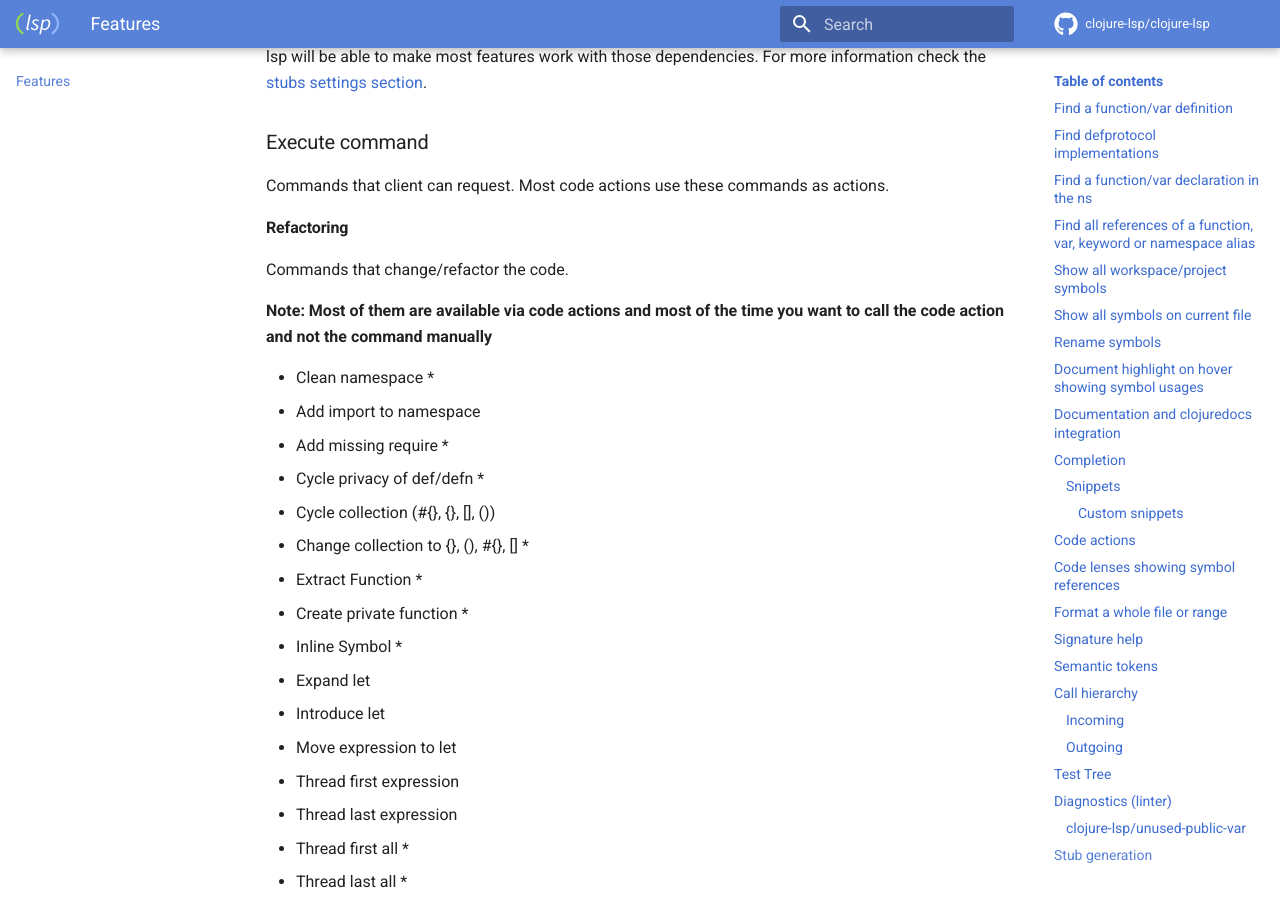
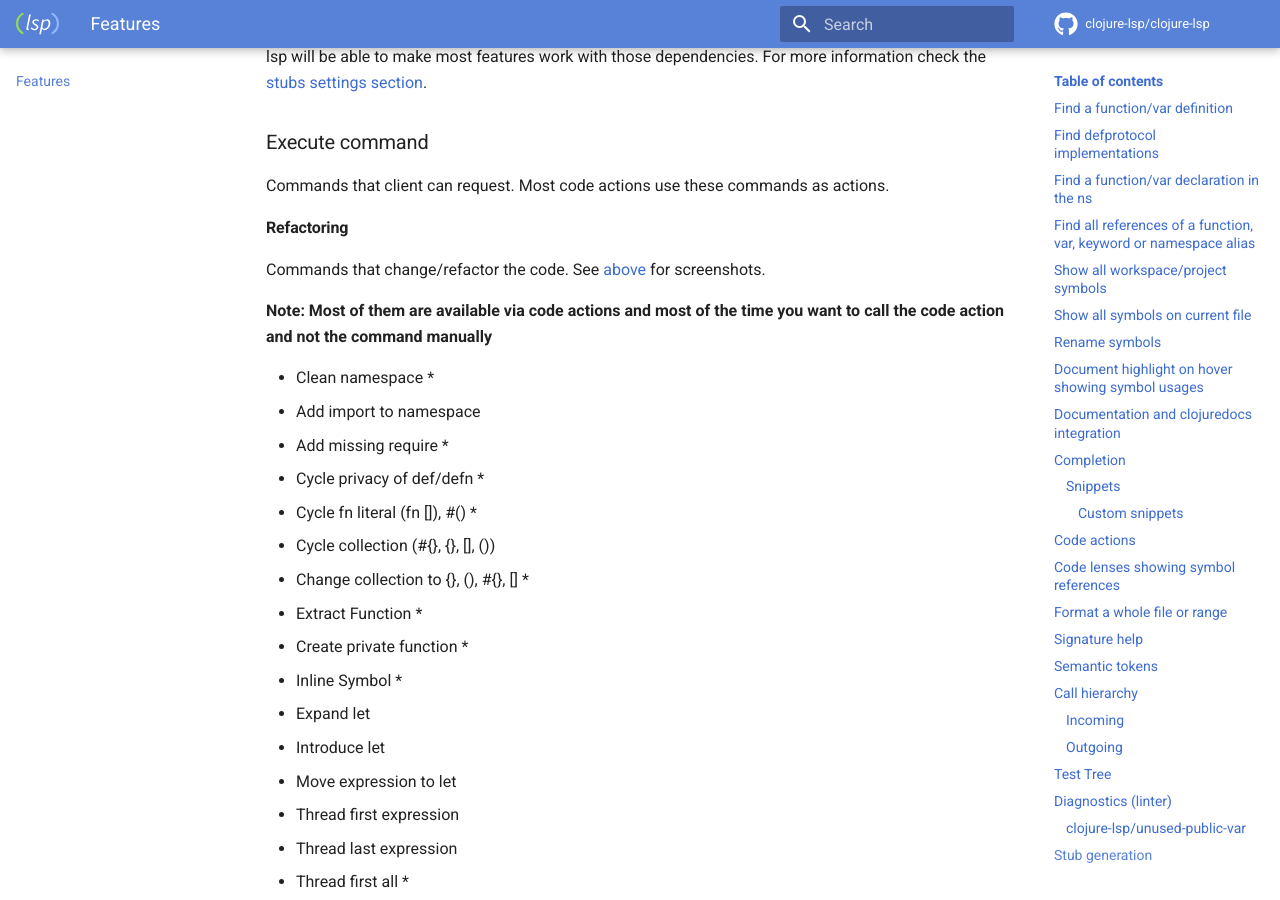
Before and after one commit to clojure-lsp/clojure-lsp, an MkDocs documentation site: the page built from docs/features.md, in a window 1280 px wide and 900 px high, scrolled down 15060 px. Built offline with MkDocs 1.6.1 and Material for MkDocs 9.7.7, drawn with Linux system fonts in a browser that asks for light colours; comment, search, counter and statistics services are not loaded.

```diff
--- a/docs/features.md
+++ b/docs/features.md
@@ -390,7 +390,7 @@ Commands that client can request. Most code actions use these commands as action
 
 #### Refactoring
 
-Commands that change/refactor the code.
+Commands that change/refactor the code. See [above](#code-actions) for screenshots.
 
 __Note: Most of them are available via code actions and most of the time you want to call the code action and not the command manually__
 
@@ -398,6 +398,7 @@ __Note: Most of them are available via code actions and most of the time you wan
 - Add import to namespace
 - Add missing require *
 - Cycle privacy of def/defn *
+- Cycle fn literal (fn []), #() *
 - Cycle collection (#{}, {}, [], ())
 - Change collection to {}, (), #{}, [] *
 - Extract Function *
```
Also changed, not shown: 3 other files.
